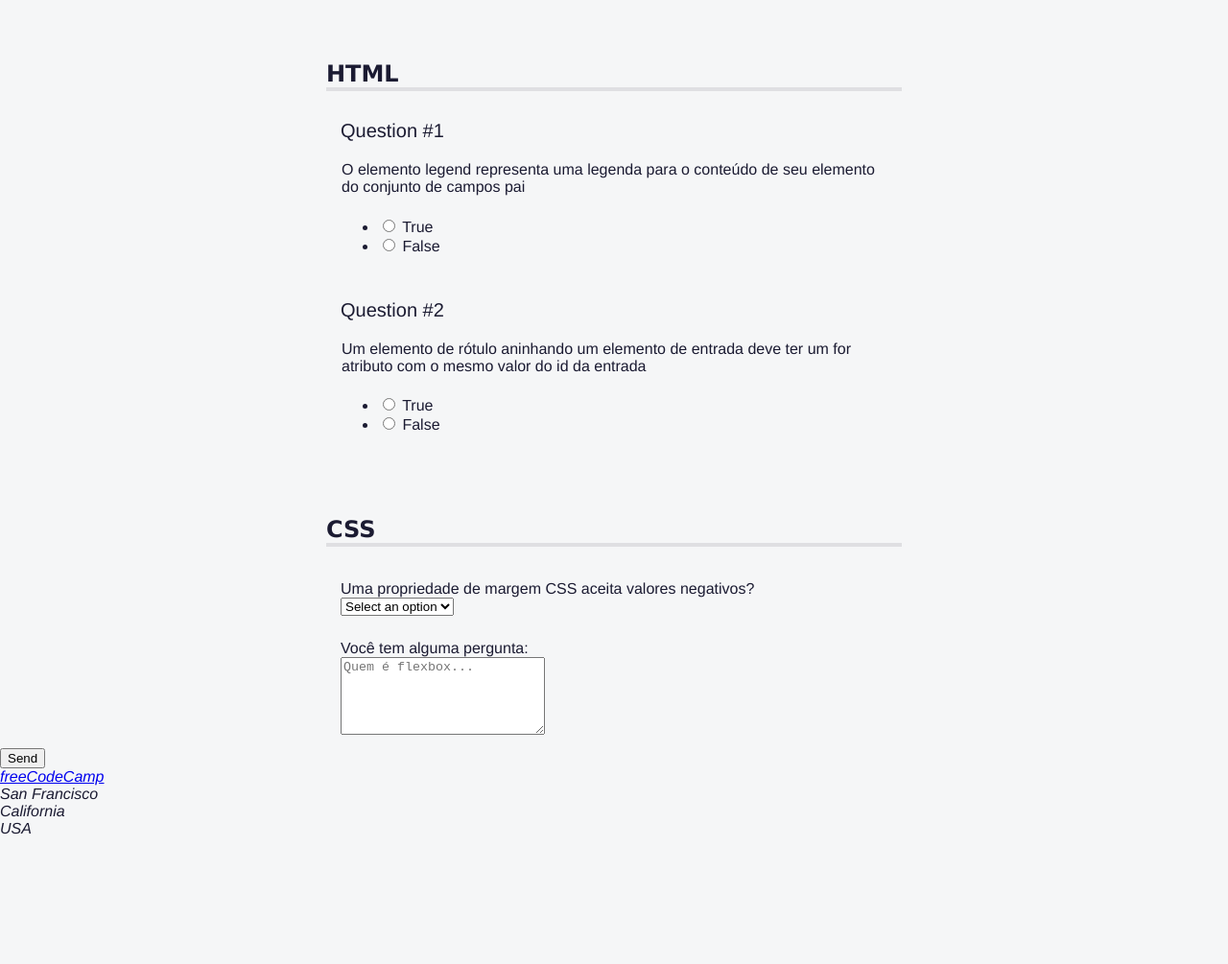
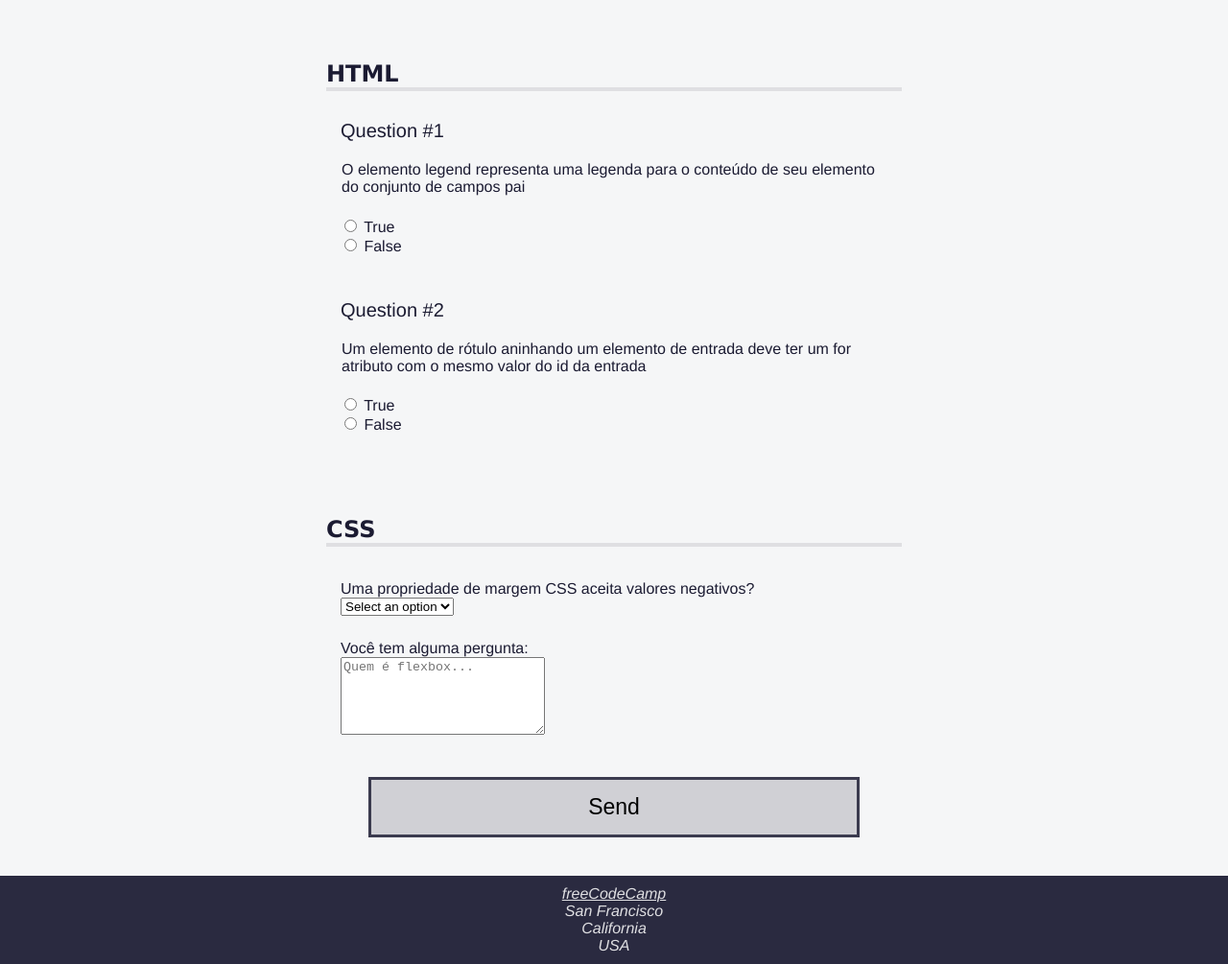
Before and after one commit to RMTCodes/freeCodeCamp-HTML-questionario-e-acessibilidade, a plain HTML site: page index.html in a window 1280 px wide. Shown: the part 219-1224 px from the top of the page at 96% size. Before the commit the page ends 1092 px from the top, so only its background shows below. Drawn offline with Linux system fonts and the light colour scheme.

Commit message:
13º Commit - Etapa final melhorando acessibilidade geral e mudando design do footer - Passos 61 a 68

```diff
--- a/index.html
+++ b/index.html
@@ -13,9 +13,9 @@
       <h1>HTML/CSS Quiz</h1>
       <nav>
         <ul>
-          <li><a href="#student-info">INFO</a></li>
-          <li><a href="#html-questions">HTML</a></li>
-          <li><a href="#css-questions">CSS</a></li>
+          <li><a href="#student-info" accesskey="a">INFO</a></li>
+          <li><a href="#html-questions"accesskey="b">HTML</a></li>
+          <li><a href="#css-questions" accesskey="c">CSS</a></li>
         </ul>
       </nav>
     </header>
--- a/styles.css
+++ b/styles.css
@@ -1,3 +1,9 @@
+@media (prefers-reduced-motion: no-preference) {
+  * {
+    scroll-behavior: smooth;
+  }
+}
+
 body {
   background: #f5f6f7;
   color: #1b1b32;
@@ -158,3 +164,33 @@ p{
   border: none;
   padding-bottom:0;
 }
+
+.answers-list {
+  list-style: none;
+  padding: 0;
+}
+
+button{
+  display: block;
+  margin: 40px auto;
+  width: 40%;
+  padding: 15px;
+  font-size: 23px;
+  background: #d0d0d5;
+  border: 3px solid #3b3b4f;
+}
+
+footer{
+  background-color:#2a2a40;
+  display : flex;
+  justify-content:center;
+}
+
+footer, footer a {
+  color : #dfdfe2;
+}
+
+address{
+  text-align: center;
+  padding: 10px;
+}
```
